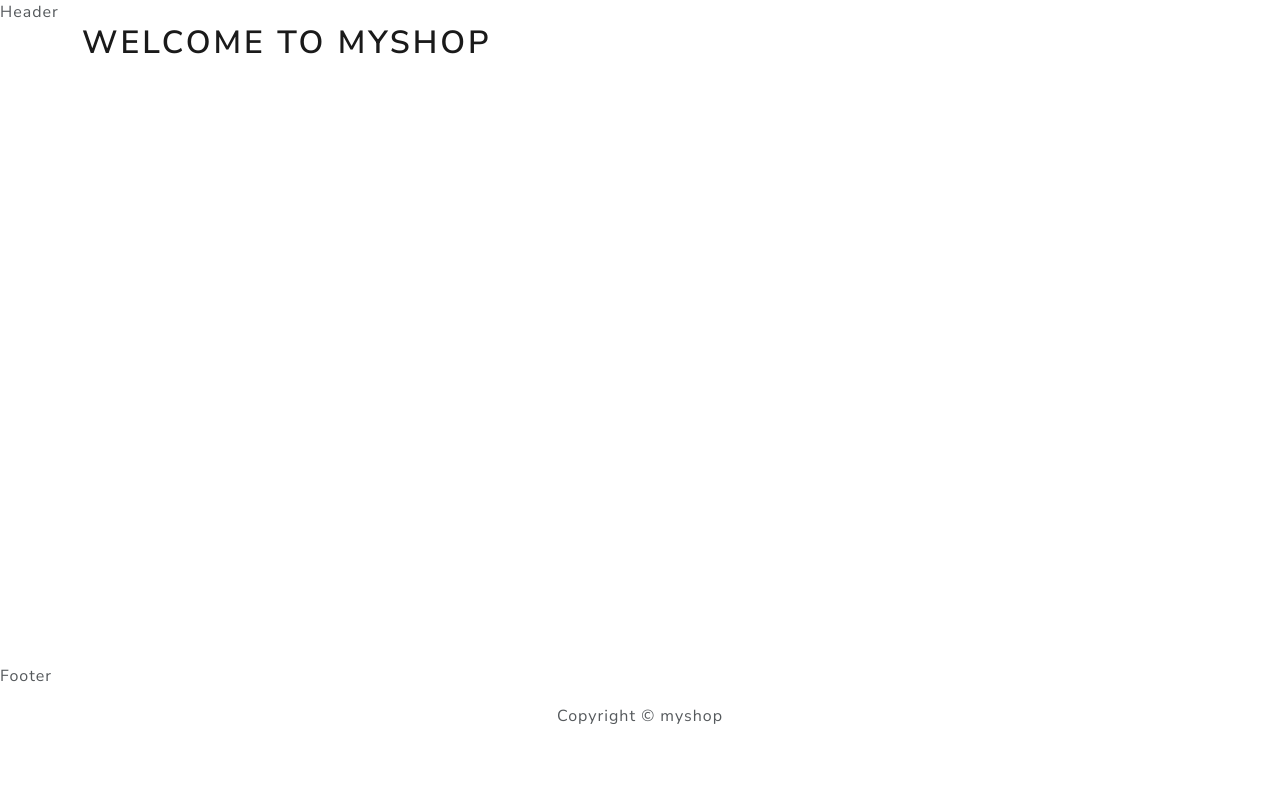
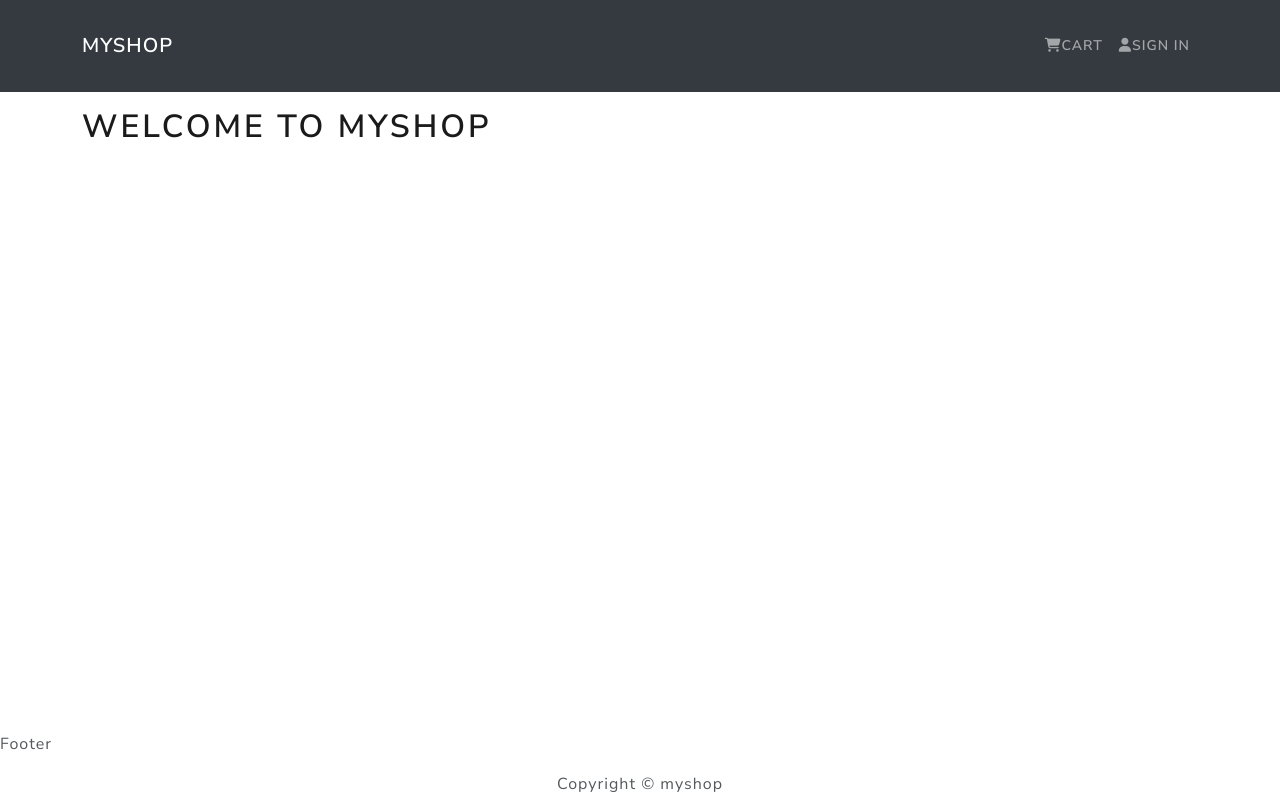
Before and after one commit to nikimacm/myshop_mern, a React (Create React App) app in the folder frontend/: page / in a window 1280 px wide. Built offline with nearby package versions, Linux system fonts and the light colour scheme.

Commit message:
created header and added font awesome cdn

```diff
--- a/frontend/public/index.html
+++ b/frontend/public/index.html
@@ -12,6 +12,7 @@
     <link rel="apple-touch-icon" href="%PUBLIC_URL%/logo192.png" />
 
     <link rel="manifest" href="%PUBLIC_URL%/manifest.json" />
+    <link rel="stylesheet" href="https://cdnjs.cloudflare.com/ajax/libs/font-awesome/6.3.0/css/all.min.css" integrity="sha512-SzlrxWUlpfuzQ+pcUCosxcglQRNAq/DZjVsC0lE40xsADsfeQoEypE+enwcOiGjk/bSuGGKHEyjSoQ1zVisanQ==" crossorigin="anonymous" referrerpolicy="no-referrer" />
 
     <title>Welcome to myshop</title>
   </head>
--- a/frontend/src/App.js
+++ b/frontend/src/App.js
@@ -7,7 +7,7 @@
   return (
     <>
       <Header />
-      <main>
+      <main className='py-3'>
         <Container>
           <h1>Welcome to myshop</h1>
         </Container>
--- a/frontend/src/components/Header.js
+++ b/frontend/src/components/Header.js
@@ -1,8 +1,22 @@
 import React from 'react'
+import { Navbar, Nav, Container } from 'react-bootstrap'
 
 const Header = () => {
   return (
-    <header>Header</header>
+  <header>
+    <Navbar bg="dark" variant = "dark" expand="lg" collapseOnSelect>
+    <Container>
+      <Navbar.Brand href="/">myshop</Navbar.Brand>
+      <Navbar.Toggle aria-controls="basic-navbar-nav" />
+      <Navbar.Collapse id="basic-navbar-nav">
+        <Nav className="ms-auto">
+          <Nav.Link href="/cart"><i className='fas fa-shopping-cart'></i>Cart</Nav.Link>
+          <Nav.Link href="/login"><i className='fas fa-user'></i>Sign In</Nav.Link>
+        </Nav>
+      </Navbar.Collapse>
+    </Container>
+  </Navbar>
+</header>
   )
 }
 
```
